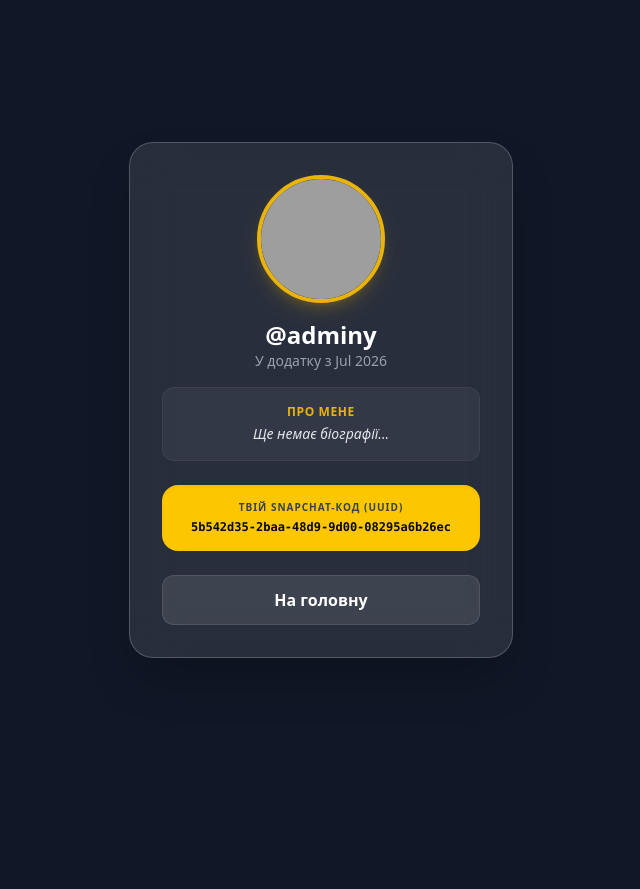
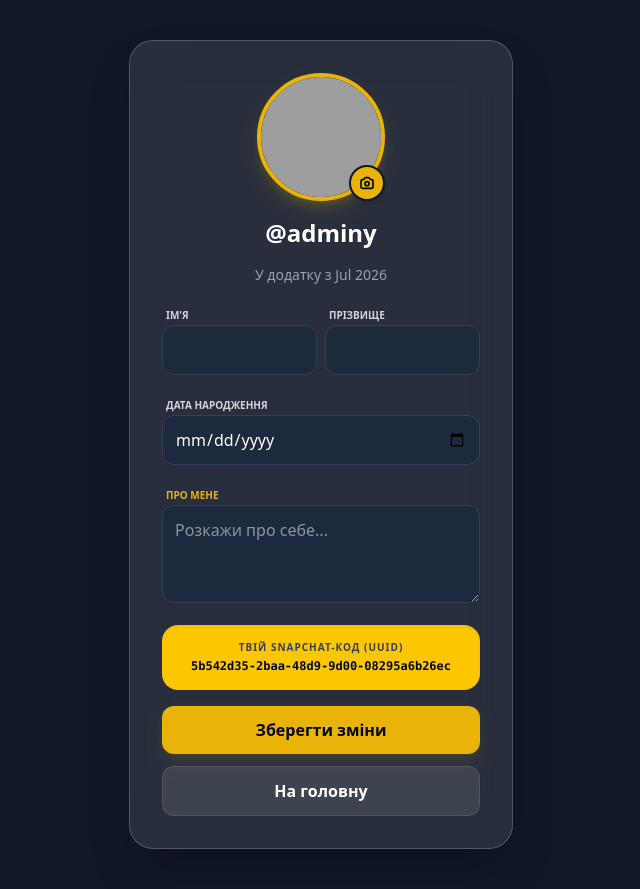
Before and after one commit to zmyslyiyurii-commits/Project_Social_network-, a Django app: page /profile/ in a window 1280 px wide. Shown: the whole page, without its empty margins (319-959 px from the left). Before the commit the page ends 658 px from the top, so only its background shows below. Run offline with Django 5.2, Linux system fonts and the light colour scheme; a user stored in the database is signed in; data comes from the database, SQL or seed files in the repository; both versions use the stored data as it was after the commit; grey boxes are pictures that could not be loaded.

Commit message:
Налаштувати завантаження медіа

```diff
--- a/config/settings.py
+++ b/config/settings.py
@@ -11,10 +11,14 @@ https://docs.djangoproject.com/en/5.2/ref/settings/
 """
 
 from pathlib import Path
+import os
 
 # Build paths inside the project like this: BASE_DIR / 'subdir'.
 BASE_DIR = Path(__file__).resolve().parent.parent
 
+# МЕДІА ФАЙЛИ
+MEDIA_URL = '/media/'
+MEDIA_ROOT = os.path.join(BASE_DIR, 'media')
 
 # Quick-start development settings - unsuitable for production
 # See https://docs.djangoproject.com/en/5.2/howto/deployment/checklist/
--- a/config/urls.py
+++ b/config/urls.py
@@ -19,6 +19,8 @@ from django.urls import path
 # Імпортуємо нові класи-в'юшки замість старих функцій
 from home.views import HomeView, OpenHomeView
 from users.views import RegisterView, CustomLoginView, ProfileView
+from django.conf import settings
+from django.conf.urls.static import static
 
 urlpatterns = [
     path('admin/', admin.site.urls),
@@ -30,3 +32,6 @@ urlpatterns = [
     path('login/', CustomLoginView.as_view(), name='login'),
     path('profile/', ProfileView.as_view(), name='profile'),
 ]
+# Обслуговування медіафайлів локально під час розробки
+if settings.DEBUG:
+    urlpatterns += static(settings.MEDIA_URL, document_root=settings.MEDIA_ROOT)
--- a/users/forms.py
+++ b/users/forms.py
@@ -1,7 +1,8 @@
 from django import forms
 from django.contrib.auth.forms import UserCreationForm
-from .models import User
+from .models import User, Profile
 
+#  ФОРМА РЕЄСТРАЦІЇ КОРИСТУВАЧА
 class CustomUserCreationForm(UserCreationForm):
     class Meta(UserCreationForm.Meta):
         model = User
@@ -10,7 +11,6 @@ class CustomUserCreationForm(UserCreationForm):
 
     def __init__(self, *args, **kwargs):
         super().__init__(*args, **kwargs)
-
 
         self.fields['username'].label = "Ім'я користувача (Нікнейм)"
         self.fields['email'].label = "Електронна пошта"
@@ -32,3 +32,42 @@ class CustomUserCreationForm(UserCreationForm):
             'type': 'date',
             'class': input_classes
         })
+
+
+#  ФОРМА РЕДАГУВАННЯ ДАНИХ КОРИСТУВАЧА
+class UserUpdateForm(forms.ModelForm):
+    class Meta:
+        model = User
+        fields = ['first_name', 'last_name', 'bio', 'birth_date']
+        labels = {
+            'first_name': "Ім'я",
+            'last_name': "Прізвище",
+            'bio': "Біографія",
+            'birth_date': "Дата народження",
+        }
+
+    def __init__(self, *args, **kwargs):
+        super().__init__(*args, **kwargs)
+        input_classes = 'w-full bg-slate-800 text-white rounded-xl p-3 border border-slate-700 focus:outline-none focus:border-yellow-400'
+
+        for field_name, field in self.fields.items():
+            field.widget.attrs.update({'class': input_classes})
+
+        self.fields['bio'].widget.attrs.update({'rows': '3', 'placeholder': 'Розкажи про себе...'})
+        self.fields['birth_date'].widget = forms.DateInput(attrs={
+            'type': 'date',
+            'class': input_classes
+        })
+
+
+#  ФОРМА ОНОВЛЕННЯ АВАТАРКИ ПРОФІЛЮ
+class ProfileUpdateForm(forms.ModelForm):
+    avatar = forms.ImageField(
+        widget=forms.FileInput(attrs={'class': 'hidden', 'id': 'avatar-input'}),
+        required=False,
+        label="Аватар"
+    )
+
+    class Meta:
+        model = Profile
+        fields = ['avatar']
--- /dev/null
+++ b/users/static/profile.js
@@ -0,0 +1,26 @@
+document.addEventListener('DOMContentLoaded', function() {
+    const avatarInput = document.getElementById('avatar-input');
+
+    if (avatarInput) {
+        avatarInput.addEventListener('change', function(e) {
+            if (e.target.files && e.target.files[0]) {
+                const reader = new FileReader();
+
+                reader.onload = function(e) {
+                    const preview = document.getElementById('avatar-preview');
+                    if (preview.tagName === 'IMG') {
+                        preview.src = e.target.result;
+                    } else {
+                        const newImg = document.createElement('img');
+                        newImg.id = 'avatar-preview';
+                        newImg.src = e.target.result;
+                        newImg.className = 'w-full h-full rounded-full object-cover border-4 border-[#EAB308] shadow-lg shadow-yellow-500/20';
+                        preview.parentNode.replaceChild(newImg, preview);
+                    }
+                };
+
+                reader.readAsDataURL(e.target.files[0]);
+            }
+        });
+    }
+});
--- a/users/templates/profile.html
+++ b/users/templates/profile.html
@@ -8,44 +8,84 @@
     <script src="https://cdn.jsdelivr.net/npm/@tailwindcss/browser@4"></script>
     <link rel="stylesheet" href="{% static 'css/aurora.css' %}">
 </head>
-<body style="background-color: #101726;" class="min-h-screen flex flex-col items-center justify-center font-sans relative overflow-hidden">
+<body style="background-color: #101726;" class="min-h-screen flex flex-col items-center justify-center font-sans relative overflow-hidden py-10">
 
     <div id="aurora-bg" class="aurora-container"></div>
 
     <div class="bg-white/10 backdrop-blur-xl border border-white/20 p-8 rounded-3xl shadow-2xl text-center max-w-sm w-full mx-4 z-10 relative">
 
-        <div class="relative w-32 h-32 mx-auto mb-4">
+        <!-- Форма оновлення профілю -->
+        <form method="POST" enctype="multipart/form-data" class="space-y-4">
+            {% csrf_token %}
+
+            <!-- Аватар із можливістю завантаження -->
+            <div class="relative w-32 h-32 mx-auto mb-4 group cursor-pointer">
+                <label for="avatar-input" class="cursor-pointer block w-full h-full relative">
                     {% if profile.avatar %}
-                <img src="{{ profile.avatar.url }}" alt="Аватар" class="w-full h-full rounded-full object-cover border-4 border-[#EAB308] shadow-lg shadow-yellow-500/20">
+                        <img id="avatar-preview" src="{{ profile.avatar.url }}" alt="Аватар" class="w-full h-full rounded-full object-cover border-4 border-[#EAB308] shadow-lg shadow-yellow-500/20 group-hover:opacity-80 transition duration-300">
                     {% else %}
-                <div class="w-full h-full rounded-full bg-yellow-400 flex items-center justify-center text-5xl border-4 border-white/50">👻</div>
+                        <div id="avatar-preview" class="w-full h-full rounded-full bg-yellow-400 flex items-center justify-center text-5xl border-4 border-white/50 group-hover:opacity-80 transition duration-300">👻</div>
                     {% endif %}
+
+                    <!-- Іконка завантаження/зміни -->
+                    <div class="absolute bottom-0 right-0 bg-[#EAB308] text-gray-950 p-2 rounded-full shadow-md group-hover:scale-110 transition duration-300 border-2 border-slate-900">
+                        <svg class="w-4 h-4" fill="none" stroke="currentColor" viewBox="0 0 24 24">
+                            <path stroke-linecap="round" stroke-linejoin="round" stroke-width="2.5" d="M3 9a2 2 0 012-2h.93a2 2 0 001.664-.89l.812-1.22A2 2 0 0110.07 4h3.86a2 2 0 011.664.89l.812 1.22A2 2 0 0018.07 7H19a2 2 0 012 2v9a2 2 0 01-2 2H5a2 2 0 01-2-2V9z"></path>
+                            <path stroke-linecap="round" stroke-linejoin="round" stroke-width="2.5" d="M15 13a3 3 0 11-6 0 3 3 0 016 0z"></path>
+                        </svg>
+                    </div>
+                </label>
+                <!-- Приховане поле аватара з p_form -->
+                {{ p_form.avatar }}
             </div>
 
             <h1 class="text-2xl font-black text-white">@{{ profile.user.username }}</h1>
             <p class="text-gray-400 text-sm mb-4">У додатку з {{ profile.user.date_joined|date:"M Y" }}</p>
 
-        <div class="bg-white/5 rounded-xl p-4 mb-6 border border-white/5">
-            <h3 class="text-xs font-bold uppercase tracking-wider text-[#EAB308] mb-1">Про мене</h3>
-            <p class="text-gray-200 text-sm italic">
-                {% if profile.user.bio %}
-                    "{{ profile.user.bio }}"
-                {% else %}
-                    Ще немає біографії...
-                {% endif %}
-            </p>
+            <!-- Поля редагування імені та прізвища -->
+            <div class="grid grid-cols-2 gap-2 text-left">
+                <div>
+                    <label class="text-[10px] uppercase font-bold text-gray-300 ml-1">Ім'я</label>
+                    {{ u_form.first_name }}
+                </div>
+                <div>
+                    <label class="text-[10px] uppercase font-bold text-gray-300 ml-1">Прізвище</label>
+                    {{ u_form.last_name }}
+                </div>
             </div>
 
-        <div class="bg-yellow-400 text-gray-950 p-4 rounded-2xl shadow-inner font-mono text-xs font-bold mb-6 select-all">
+            <!-- Поле дати народження -->
+            <div class="text-left">
+                <label class="text-[10px] uppercase font-bold text-gray-300 ml-1">Дата народження</label>
+                {{ u_form.birth_date }}
+            </div>
+
+            <!-- Блок Біографії -->
+            <div class="text-left">
+                <label class="text-[10px] uppercase font-bold text-[#EAB308] ml-1">Про мене</label>
+                {{ u_form.bio }}
+            </div>
+
+            <!-- Snapchat Code (тільки перегляд) -->
+            <div class="bg-yellow-400 text-gray-950 p-4 rounded-2xl shadow-inner font-mono text-xs font-bold my-4 select-all">
                 <div class="text-[10px] uppercase tracking-widest text-gray-700 font-sans mb-1">Твій Snapchat-код (UUID)</div>
                 {{ profile.snap_code }}
             </div>
 
-        <a href="/" class="block w-full bg-white/10 hover:bg-white/20 text-white font-bold py-3 px-4 rounded-xl border border-white/10 transition duration-300 text-center no-underline">
+            <!-- Кнопка збереження -->
+            <button type="submit" class="w-full bg-[#EAB308] hover:bg-yellow-400 text-gray-950 font-black py-3 px-4 rounded-xl transition duration-300 shadow-lg shadow-yellow-500/10 active:scale-95 cursor-pointer">
+                Зберегти зміни
+            </button>
+        </form>
+
+        <a href="/" class="block w-full bg-white/10 hover:bg-white/20 text-white font-bold py-3 px-4 rounded-xl border border-white/10 transition duration-300 text-center no-underline mt-3">
             На головну
         </a>
     </div>
 
+    <script src="{% static 'profile.js' %}"></script>
+
+    <!-- Модуль для аврори -->
     <script type="module">
         import { initAurora } from "{% static 'js/aurora.js' %}";
         initAurora('aurora-bg', {
--- a/users/views.py
+++ b/users/views.py
@@ -1,12 +1,13 @@
-from django.shortcuts import redirect
+from django.shortcuts import render, redirect
 from django.urls import reverse_lazy
+from django.contrib import messages
 from django.contrib.auth import login
 from django.contrib.auth.views import LoginView
+from django.views import View
 from django.views.generic import CreateView, DetailView
 from django.contrib.auth.mixins import LoginRequiredMixin  # Міксин для захисту доступу до сторінки
-from django.contrib.auth.models import User
-from .forms import CustomUserCreationForm  #  кастомна форма реєстрації
-from .models import Profile
+from .forms import CustomUserCreationForm, UserUpdateForm, ProfileUpdateForm  # Кастомні форми
+from .models import Profile, User
 
 # КЛАС РЕЄСТРАЦІЇ
 class RegisterView(CreateView):
@@ -28,12 +29,40 @@ class CustomLoginView(LoginView):
     # вказану в LOGIN_REDIRECT_URL у settings.py (або на 'openhome')
 
 # КЛАС СТОРІНКИ ПРОФІЛЮ
-class ProfileView(LoginRequiredMixin, DetailView):
-    model = Profile
+class ProfileView(LoginRequiredMixin, View):
     template_name = 'profile.html'
-    context_object_name = 'profile'  # Під цим ім'ям профіль буде доступний у шаблоні profile.html
 
-    def get_object(self, queryset=None):
+    def get(self, request):
         # Оскільки юзер авторизований, ми отримуємо або створюємо його профіль
-        profile, created = Profile.objects.get_or_create(user=self.request.user)
-        return profile
+        profile, created = Profile.objects.get_or_create(user=request.user)
+
+        # Ініціалізуємо форми поточними даними юзера та його профілю
+        u_form = UserUpdateForm(instance=request.user)
+        p_form = ProfileUpdateForm(instance=profile)
+
+        context = {
+            'profile': profile,  # Під цим ім'ям профіль буде доступний у шаблоні profile.html
+            'u_form': u_form,
+            'p_form': p_form,
+        }
+        return render(request, self.template_name, context)
+
+    def post(self, request):
+        profile, created = Profile.objects.get_or_create(user=request.user)
+
+        # Передаємо POST-дані та request.FILES для обробки завантаженого аватара
+        u_form = UserUpdateForm(request.POST, instance=request.user)
+        p_form = ProfileUpdateForm(request.POST, request.FILES, instance=profile)
+
+        if u_form.is_valid() and p_form.is_valid():
+            u_form.save()
+            p_form.save()
+            messages.success(request, 'Ваш профіль успішно оновлено!')
+            return redirect('profile')
+
+        context = {
+            'profile': profile,  # Під цим ім'ям профіль буде доступний у шаблоні profile.html
+            'u_form': u_form,
+            'p_form': p_form,
+        }
+        return render(request, self.template_name, context)
```
Also changed, not shown: users/admin.py (+34 -6 lines), users/models.py (+35 -9 lines), db.sqlite3, media/avatars/a8af46cf-727d-4120-b21f-4665ffc416f4.jpg (added), media/avatars/a8af46cf-727d-4120-b21f-4665ffc416f4_izjqNGE.jpg (added), users/migrations/0005_alter_profile_avatar.py (added). Lines whose indentation alone changed are shown as unchanged.
